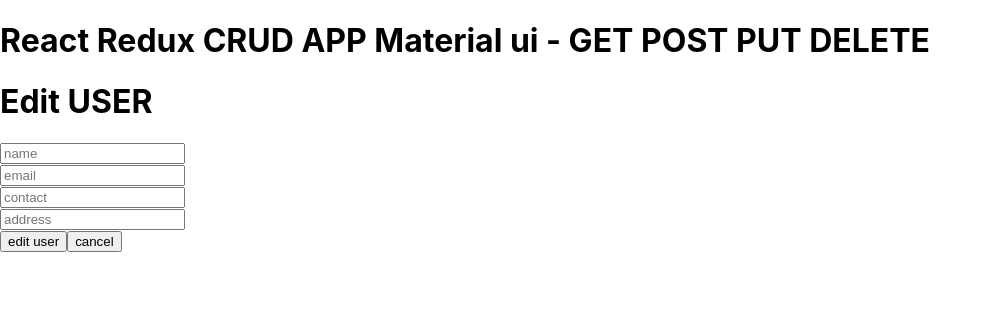
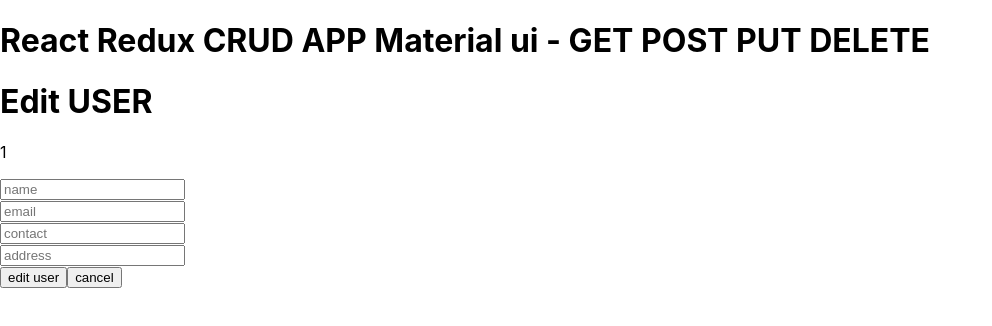
Before and after one commit to hassanamiri369/React-Redux-CRUD-App-material-ui-GET-POST-PUT-DELETE, a React (Create React App) app: page /editUser/1 in a window 1280 px wide. Shown: the top 326 px of the page, without its empty margins (0-992 px from the left). Built offline with nearby package versions, Linux system fonts and the light colour scheme.

Commit message:
get use params id

```diff
--- a/src/pages/EditUser.js
+++ b/src/pages/EditUser.js
@@ -1,12 +1,12 @@
 import React , {useState , useEffect} from 'react'
 import { useDispatch } from 'react-redux'
-import { useNavigate } from 'react-router-dom'
+import { Outlet, useNavigate, useParams } from 'react-router-dom'
 import { addUser } from '../Redux/action'
 
 const EditUser = () => {
 
     const navigate = useNavigate()
-
+    const {id} = useParams()
     const dispatch = useDispatch()
 
     const [state , setState] = useState({
@@ -44,11 +44,13 @@
 
     return (
         <div>
+            <Outlet/>
              <div>
                 <h1>Edit USER</h1>
                 <p>{error && <span>{error}</span>}</p>
             </div>
            <div className='add-form'>
+            <p>{id}</p>
                <form autoComplete='off' noValidate onSubmit={handleSubmit}>
                <div>
                     <input onChange={handleInputChange} placeholder='name' type="text" name='name' value={name} />
```
